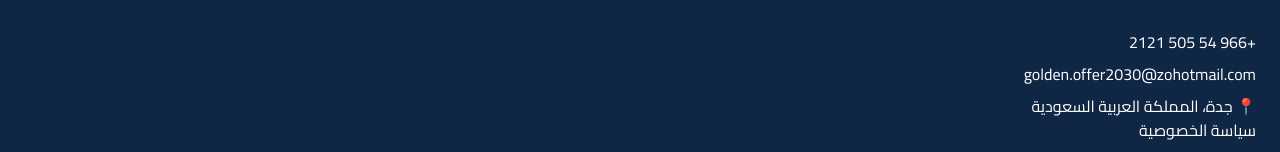
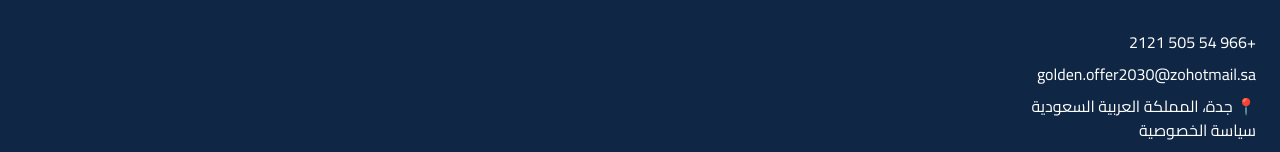
Before and after one commit to hala-2891/golden-offer-logistics, a Next.js app: page / in a window 1280 px wide. Shown: the part 4713-4865 px from the top of the page. Built offline with nearby package versions, Linux system fonts and the light colour scheme.

Commit message:
Update website

```diff
--- a/sections/Footer.tsx
+++ b/sections/Footer.tsx
@@ -6,7 +6,11 @@ import ContactForm from "@/components/ContactForm";
 
 export default function Footer() {
   const [showContactForm, setShowContactForm] = useState(false);
+
   return (
+
+
+
     <footer
       id="contact"
       className="bg-[#0F2744] text-white py-12"
@@ -53,7 +57,7 @@ export default function Footer() {
               onClick={() => setShowContactForm(true)}
               className="hover:text-[#C8A15A] transition cursor-pointer"
             >
-              golden.offer2030@zohotmail.com
+              golden.offer2030@zohotmail.sa
             </button>
           </p>
           <p>📍 جدة، المملكة العربية السعودية</p>
@@ -61,6 +65,9 @@ export default function Footer() {
 
                <a href="/privacy" className="hover:text-[#C8A15A] transition">
   سياسة الخصوصية
+
+
+
 </a>
 
         {/* Social Media */}
```
